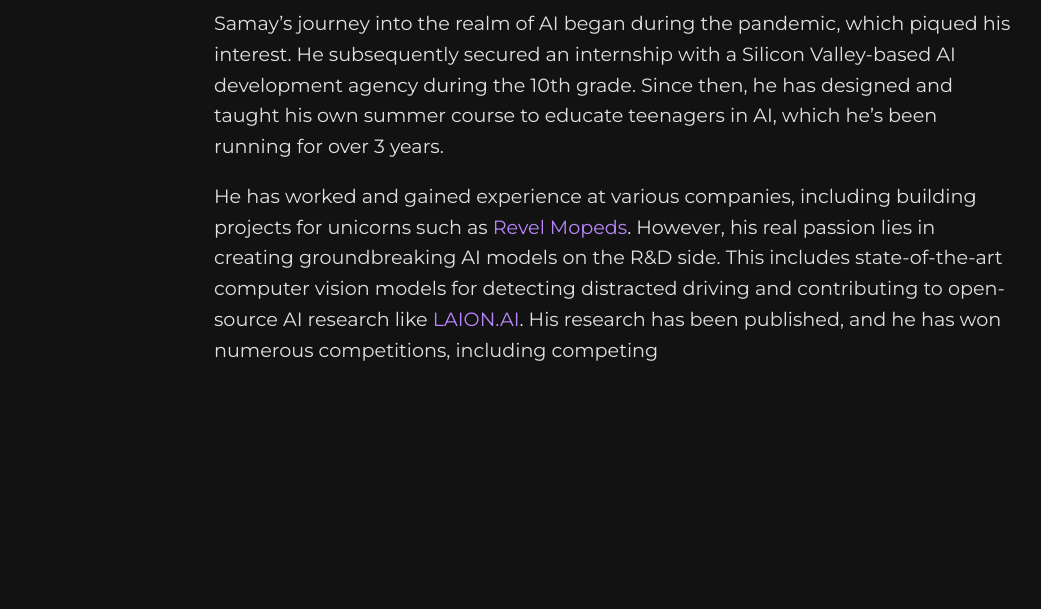
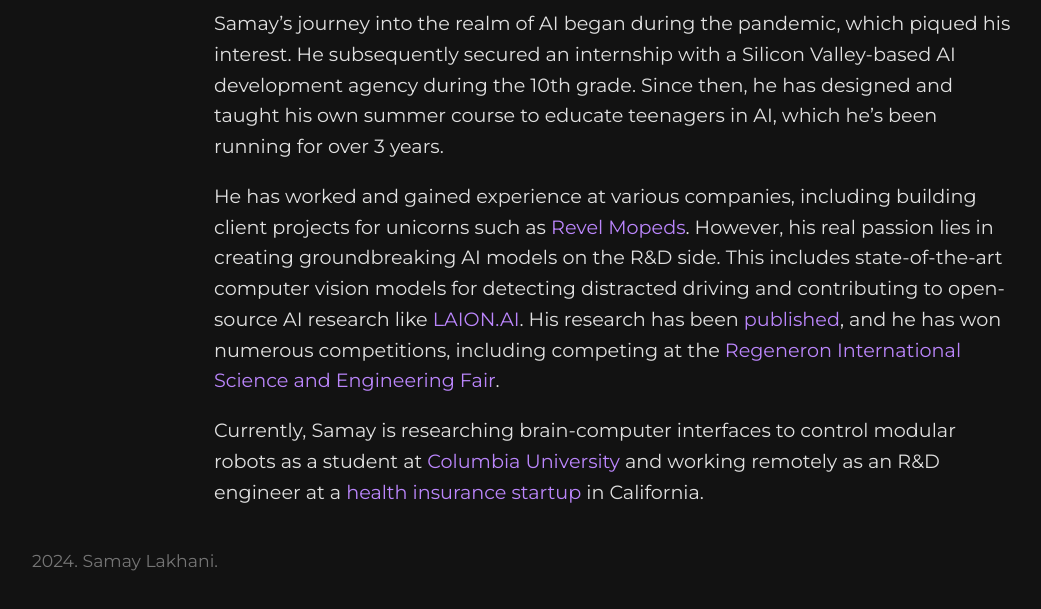
Before and after one commit to BlockchainRev/blockchainrev.github.com, a plain HTML site: page index.html in a window 1280 px wide. Shown: the part 209-818 px from the top of the page, without its empty margins (26-1067 px from the left). Drawn offline with Linux system fonts and the light colour scheme.

Commit message:
Update index.html

```diff
--- a/index.html
+++ b/index.html
@@ -84,4 +84,15 @@
             Samay’s journey into the realm of AI began during the pandemic, which piqued his interest. He subsequently secured an internship with a Silicon Valley-based AI development agency during the 10th grade. Since then, he has designed and taught his own summer course to educate teenagers in AI, which he’s been running for over 3 years.
         </p>
         <p>
-            He has worked and gained experience at various companies, including building projects for unicorns such as <a href="https://www.revelmopeds.com" target="_blank" rel="noopener noreferrer">Revel Mopeds</a>. However, his real passion lies in creating groundbreaking AI models on the R&D side. This includes state-of-the-art computer vision models for detecting distracted driving and contributing to open-source AI research like <a href="https://laion.ai" target="_blank" rel="noopener noreferrer">LAION.AI</a>. His research has been published, and he has won numerous competitions, including competing
+            He has worked and gained experience at various companies, including building client projects for unicorns such as <a href="https://www.revelmopeds.com" target="_blank" rel="noopener noreferrer">Revel Mopeds</a>. However, his real passion lies in creating groundbreaking AI models on the R&D side. This includes state-of-the-art computer vision models for detecting distracted driving and contributing to open-source AI research like <a href="https://laion.ai" target="_blank" rel="noopener noreferrer">LAION.AI</a>. His research has been <a href="https://arxiv.org/abs/2207.12148" target="_blank" rel="noopener noreferrer">published</a>, and he has won numerous competitions, including competing at the <a href="https://www.societyforscience.org/regeneron-international-science-and-engineering-fair/" target="_blank" rel="noopener noreferrer">Regeneron International Science and Engineering Fair</a>.
+        </p>
+        <p>
+            Currently, Samay is researching brain-computer interfaces to control modular robots as a student at <a href="https://www.creativemachineslab.com/" target="_blank" rel="noopener noreferrer">Columbia University</a> and working remotely as an R&D engineer at a <a href="https://askmia.com/" target="_blank" rel="noopener noreferrer">health insurance startup</a> in California.
+        </p>
+    </div>
+
+    <footer>
+        <p>2024. Samay Lakhani.</p>
+    </footer>
+</body>
+</html>
```
